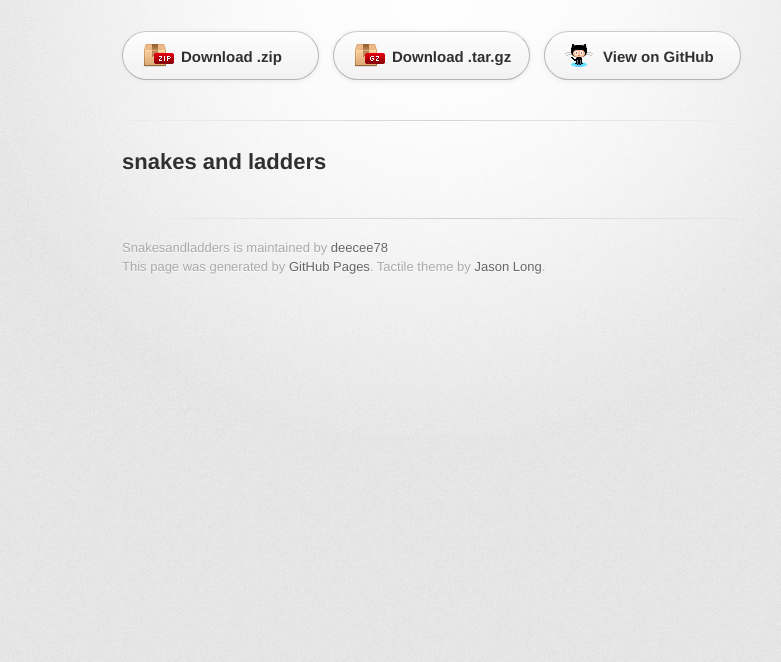
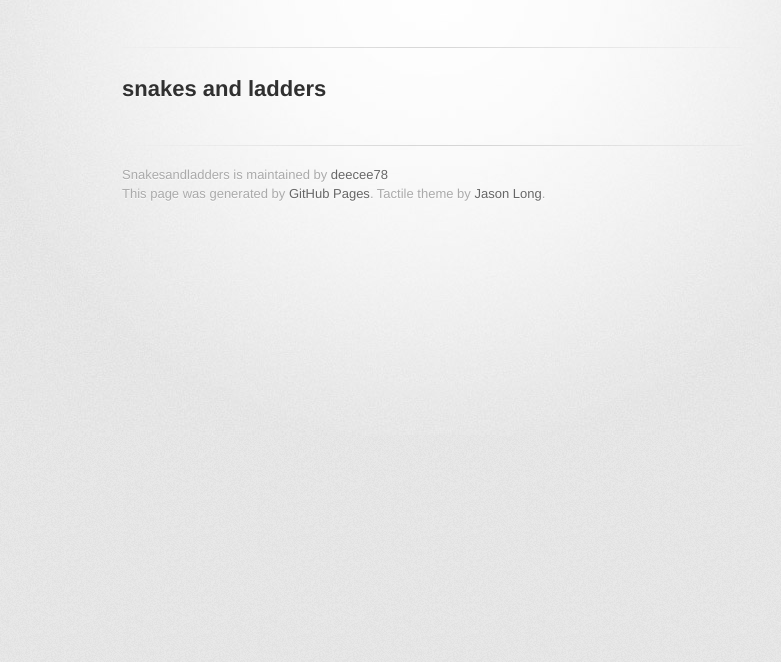
Before and after one commit to deecee78/scratch-projects, a plain HTML site: page index.html in a window 1280 px wide. Shown: the part 138-800 px from the top of the page, without its empty margins (208-989 px from the left). Drawn offline with Linux system fonts and the light colour scheme; a web font is replaced by a local one.

Commit message:
update index.html

```diff
--- a/index.html
+++ b/index.html
@@ -22,11 +22,7 @@
           <h2><p><a href="https://scratch.mit.edu/projects/48933652/#player">Scratch Project</a></p></h2>
         </header>
 
-        <section id="downloads" class="clearfix">
-          <a href="https://github.com/deecee78/snakesandladders/zipball/master" id="download-zip" class="button"><span>Download .zip</span></a>
-          <a href="https://github.com/deecee78/snakesandladders/tarball/master" id="download-tar-gz" class="button"><span>Download .tar.gz</span></a>
-          <a href="https://github.com/deecee78/snakesandladders" id="view-on-github" class="button"><span>View on GitHub</span></a>
-        </section>
+
 
         <hr>
 
```
